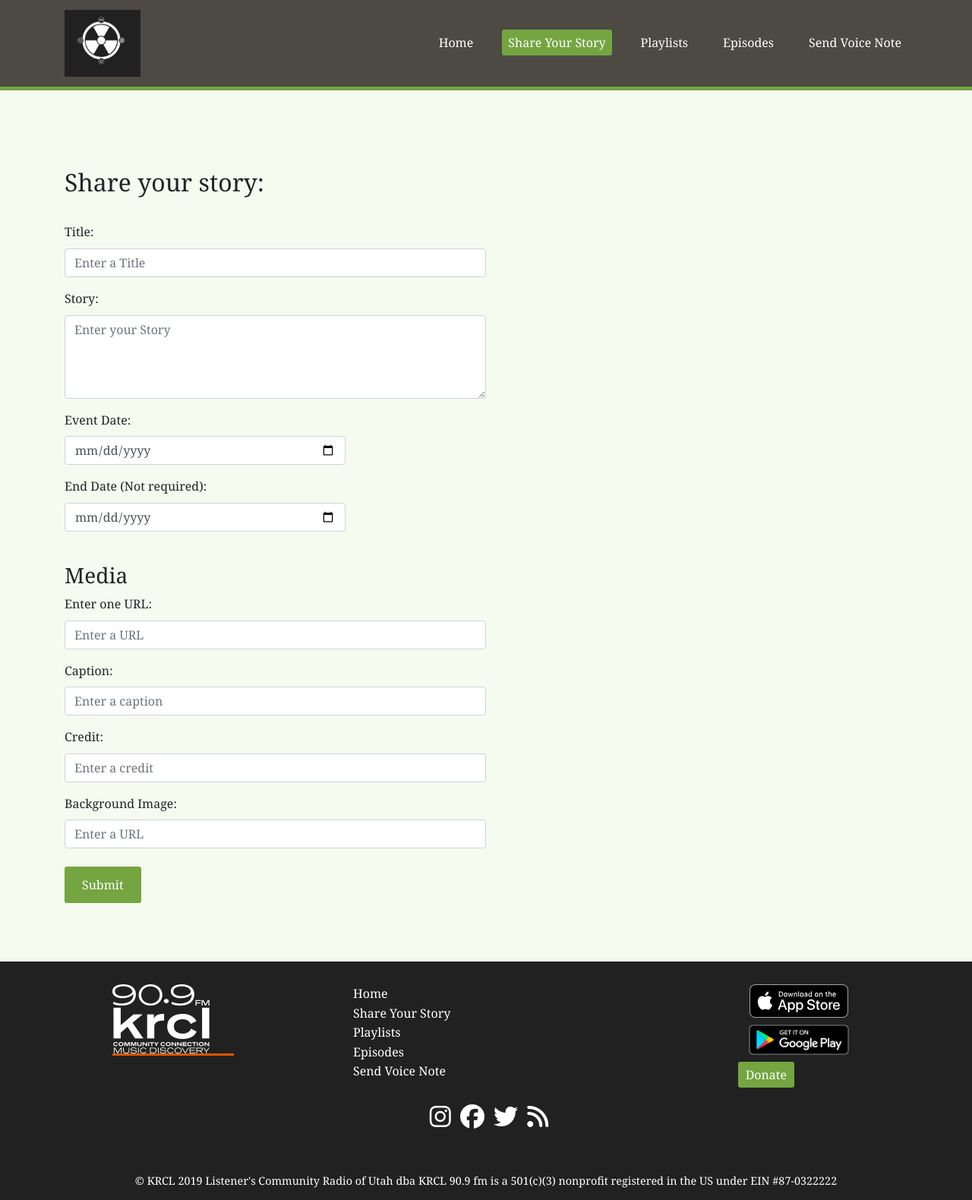
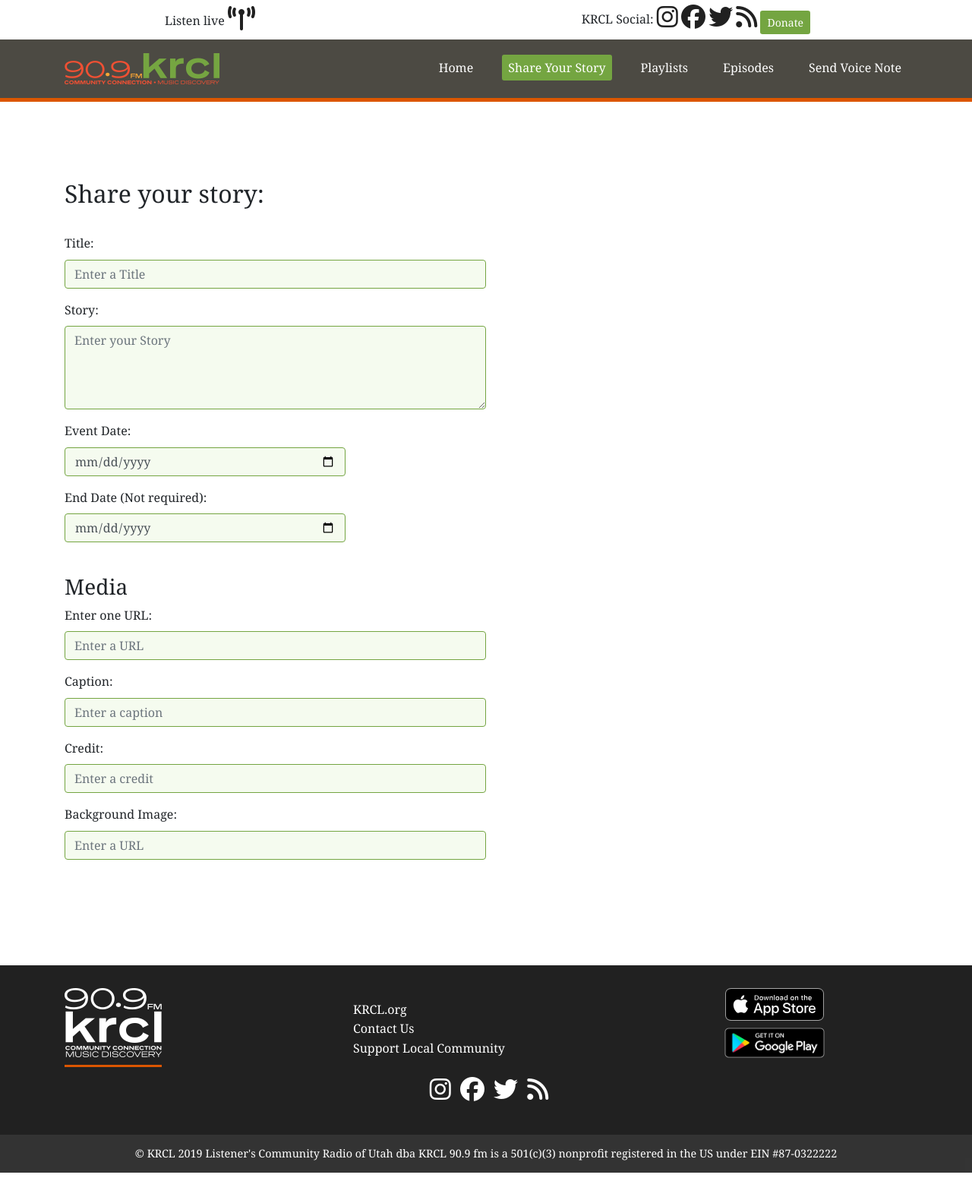
Before and after one commit to ShanEliz/krclPhase3, a Django app: page /submit_story/ in a window 1280 px wide. Shown: the whole page at 76% size. After the commit the page ends 1544 px from the top, so only its background shows below. Run offline with Django 3.2, Linux system fonts and the light colour scheme; some libraries are stand-ins or nearby versions.

Commit message:
style and base

```diff
--- a/testProj/static/style.css
+++ b/testProj/static/style.css
@@ -17,20 +22,39 @@
   --light_gray: #4C4A43;
   --dark_gray: #212121;
   --orange: #DC5600;
+  --KRCL_Gold: #FAA634;
 }
 
 body {
-  background: var(--light_green3);
+  background: white;
   font-family: Georgia, sans-serif;
   line-height:1.6em;
+}
+
+.form-control:focus {
+    border-color: var(--green);
+    box-shadow: 0 0 0 0.2rem rgba(116, 165, 65, 0.25);
+}
+
+.form-control{
+  background-color: var(--light_green3);
+  border-color: var(--green);
+}
+
+/* #topbar a{
+color: red;
+} */
+
+.btnGreen {
+  background-color: var(--green);
+  color: white;
 }
 
 .navbar {
   background: var(--light_gray);
   border-bottom-style: solid;
   border-bottom-width: thick;
-  border-bottom-color: var(--green);
-
+  border-bottom-color: var(--orange);
 }
 
  .navbar-nav{
@@ -67,34 +91,12 @@ body {
   color: white;
 }
 
-.donate_button {
-  background-color: var(--green);
-  padding: 5px 10px;
-  margin: 0;
-  border-radius: 3px;
-  color: var(--navTabs);
-  line-height: 24px;
-  display: inline-block;
+.navbar-nav .nav-link {
+  padding-right: 10px;
+  padding-left: 10px;
 }
 
-.submit_button {
-  background-color: var(--green);
-  padding: 5px 10px;
-  margin: 0;
-  border-radius: 3px;
-  color: var(--navTabs);
-  line-height: 24px;
-  display: inline-block;
-}
 
-.modal-body {
-  background: var(--light_green3);
-}
-
-.modal-footer {
-  background: var(--light_green3);
-  border-top: 0px;
-}
 
 a {
   color: var(--dark_gray);
@@ -115,20 +117,22 @@ a {
 }
 
 #footer a:hover {
-  color: var(--navTabs);
+  color: var(--light_green1);
 }
 
 .foot-logo {
+  position: absolute;
   border-bottom-style: solid;
   border-bottom-width: medium;
   border-bottom-color: var(--orange);
+  padding-bottom: 10px;
 }
 
 .footer-copyright {
   overflow: hidden;
   height: 50px;
   line-height: 50px;
-  background-color: var(--dark_gray);
+  background-color: #7e7e7e33;
   text-align: center;
   font-size: .9rem;
 }
--- a/testProj/templates/base.html
+++ b/testProj/templates/base.html
@@ -4,10 +4,9 @@
 
 <head>
     <meta charset="utf-8">
-    <meta name="viewport" content="width=device-width, initial-scale=1">
+    <meta name="viewport" content="width=device-width, initial-scale=1, maximum-scale=1, user-scalable=no">
     <title>KRCL {% block title %}{% endblock title %}</title>
-    <link rel="icon" type="image/png" sizes="32x32" href={% static "favicon-32x32.png" %}>
-    <link rel="icon" type="image/png" sizes="16x16" href={% static "favicon-16x16.png" %}>
+    <link rel="icon" type="image/png" sizes="32x32" href={% static "greenGlobe.png" %}>
     <link rel="stylesheet" href="https://maxcdn.bootstrapcdn.com/bootstrap/4.3.1/css/bootstrap.min.css">
     <script src="https://ajax.googleapis.com/ajax/libs/jquery/3.4.1/jquery.min.js"> jquery.js?rand=23423423 </script>
     <script src="https://cdnjs.cloudflare.com/ajax/libs/popper.js/1.14.7/umd/popper.min.js"></script>
@@ -21,20 +20,43 @@
 
 </head>
 <body>
+        <div class="d-flex justify-content-around align-items-center" id="topbar">
+            <div class="p-2">
+                <span class="align-text-bottom">Listen live  </span>
+                <a href="https://krcl.org/listen-live" onclick="javascript:void window.open('https://krcl.org/listen-live','1436221340090','width=600,height=500,toolbar=0,menubar=0,location=0,status=1,scrollbars=0,resizable=1,left=0,top=0');return false;"><i class="fas fa-broadcast-tower fa-2x"></i></a>
+            </div>
+            <div class="p-1">
+                <span class="align-text-bottom"> KRCL Social: </span>
+                <a href="https://www.instagram.com/krclradio/" target="_blank"><i class="fab fa-instagram fa-2x"></i></a>
+                <a href="https://www.facebook.com/KRCLradio" target="_blank"><i class="fab fa-facebook fa-2x"></i></a>
+                <a href="https://twitter.com/KRCLradio" target="_blank"><i class="fab fa-twitter fa-2x"></i></a>
+                <a href="https://krcl.org/rss/news/" target="_blank"><i class="fas fa-rss fa-2x"></i></a>
+
+                <a href="https://krcl.secureallegiance.com/krcl/WebModule/Donate.aspx?P=2018FALLPR&PAGETYPE=PLG&CHECK=Q%2bkxhH3Nxza6h5Xt8yfCBr1YhDw50SikSh2nq0qouhg%3d" class="btn btn-sm btnGreen" id="donate" role="button" target="_blank">Donate</a>
+
+            </div>
+
+        </div>
     <!-- Navbar -->
-    <nav class="navbar navbar-expand-sm">
+    <nav class="navbar navbar-expand-md sticky-top">
             <div class="container">
                 <a class="navbar-brand" href="{% url 'home' %}">
-                    <img src={% static "logo_back.png" %} style="width: 100px;" alt="logo">
+                    <img src={% static "logoKRCL.png" %} alt="logo">
                 </a>
+                <button class="navbar-toggler" type="button" data-toggle="collapse" data-target="#collapsibleNavbar">
+                    <span class="navbar-toggler-icon">
+                    <i class="fas fa-bars" style="color:#fff; font-size:28px;"></i>
+                    </span>
+                    </button>
+                <div class="collapse navbar-collapse" id="collapsibleNavbar">
                 <ul class="navbar-nav ml-sm-auto">
                     <li {% if "/" == request.path %}class="active"{% endif %}><a class="nav-link" href="{% url 'home' %}">Home</a></li>
                     <li {% if 'submit_story' in request.path %}class="active"{% endif %}><a class="nav-link" href="{% url 'submit_story' %}">Share Your Story</a></li>
                     <li {% if 'playlists' in request.path %}class="active"{% endif %}><a class="nav-link" href="{% url 'playlists' %}">Playlists</a></li>
                     <li {% if 'episodes' in request.path %}class="active"{% endif %}><a class="nav-link" href="{% url 'episodes' %}">Episodes</a></li>
                     <li {% if 'voicenote' in request.path %}class="active"{% endif %}><a class="nav-link" href="{% url 'voicenote' %}">Send Voice Note</a></li>
-
                 </ul>
+                </div>
             </div>
         </nav>
 
@@ -46,27 +68,24 @@
     <!-- Footer -->
     <footer id="footer">
         <div class="container">
-            <div class="row">
-                <div class="col-2 mx-auto">
-                    <ul class="list-unstyled">
-                    <div class="foot-logo"><li><a href="https://krcl.org" target="_blank"><img src={% static "footer/krcl_footer.png" %} alt="krcl footer logo"></a></li></div>
+            <div class="row d-none d-md-flex">
+                <div class="col-4">
+                    <ul class="list-unstyled mx-auto">
+                        <div class="foot-logo"><li><a href="https://krcl.org" target="_blank"><img src={% static "footer/krcl_footer.png" %} alt="krcl footer logo"></a></li></div>
                     <li class="pt-5"></li>
                     </ul>
                 </div>
-                <div class="col-4 mx-auto">
-                    <ul class="list-unstyled">
-                        <li><a href="{% url 'home' %}">Home</a></li>
-                        <li><a href="{% url 'submit_story' %}">Share Your Story</a></li>
-                        <li><a href="{% url 'playlists' %}">Playlists</a></li>
-                        <li><a href="{% url 'episodes' %}">Episodes</a></li>
-                        <li><a href="{% url 'voicenote' %}">Send Voice Note</a></li>
+                <div class="col-4 mt-3">
+                    <ul class="list-unstyled mx-auto">
+                        <li><a href="https://krcl.org">KRCL.org</a></li>
+                        <li {% if 'contact_us' in request.path %}class="active"{% endif %}><a href="{% url 'submit_story' %}">Contact Us</a></li>
+                        <li><a href="https://krcl.secureallegiance.com/krcl/WebModule/Donate.aspx?P=2018FALLPR&PAGETYPE=PLG&CHECK=Q%2bkxhH3Nxza6h5Xt8yfCBr1YhDw50SikSh2nq0qouhg%3d">Support Local Community</a></li>
                     </ul>
                 </div>
-                <div class="col-2 mx-auto">
-                    <ul class="list-unstyled">
+                <div class="col-4">
+                    <ul class="list-unstyled mx-auto">
                          <li><a href="https://apps.apple.com/us/app/krcl-public-radio-app/id518820032" target="_blank"><img class="mx-auto d-flex" src={% static "footer/apple.svg" %} alt="App store download krcl app" style="width: 130px;"></a></li>
                          <li><a href="https://play.google.com/store/apps/details?id=com.skyblue.pra.krcl&hl=en_US" target="_blank"><img class="mx-auto d-flex" src={% static "footer/google.png" %} alt="Google play download krcl app" style="width: 150px;"></a></li>
-                         <div class="donate_button"><li><a href="https://krcl.secureallegiance.com/krcl/WebModule/Donate.aspx?P=2018FALLPR&PAGETYPE=PLG&CHECK=Q%2bkxhH3Nxza6h5Xt8yfCBr1YhDw50SikSh2nq0qouhg%3d" role="button" target="_blank">Donate</a></li></div>
                     </ul>
                  </div>
             </div>
@@ -77,7 +96,6 @@
                 <li class="list-inline-item"></li><a href="https://www.facebook.com/KRCLradio" target="_blank"><i class="fab fa-facebook fa-2x"></i></a></li>
                 <li class="list-inline-item"></li><a href="https://twitter.com/KRCLradio" target="_blank"><i class="fab fa-twitter fa-2x"></i></a></li>
                 <li class="list-inline-item"></li><a href="https://krcl.org/rss/news/" target="_blank"><i class="fas fa-rss fa-2x"></i></a></li>
-
             </ul>
         </div>
         <div class="footer-copyright">
```
Also changed, not shown: other parts of testProj/static/style.css (+46 -20 lines), testProj/static/dataTL.json (+1 -1 lines), testProj/static/voicenote.js (+19 -19 lines), testProj/static/RadioSymbol.png (added), testProj/static/greenGlobe.png (added), testProj/static/logo3.png (added), testProj/static/logoKRCL.png (added), testProj/static/logo_back.png (deleted).
